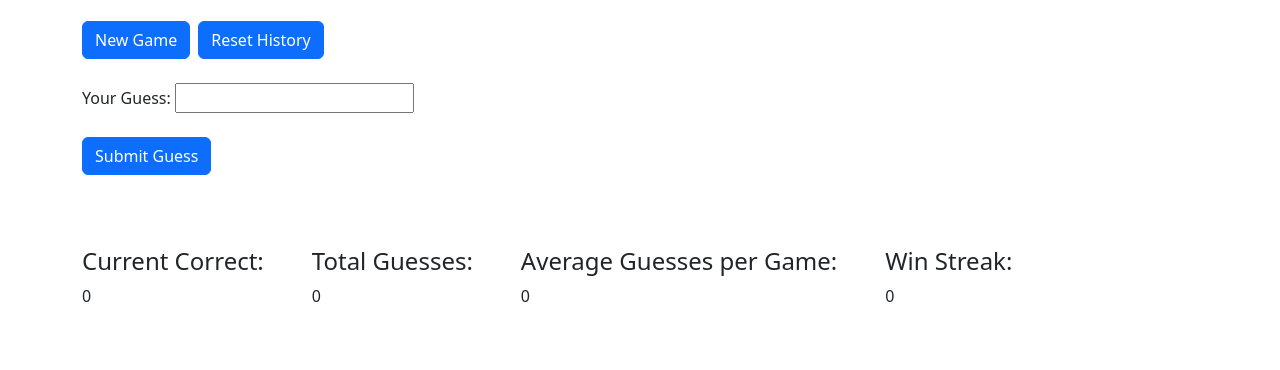
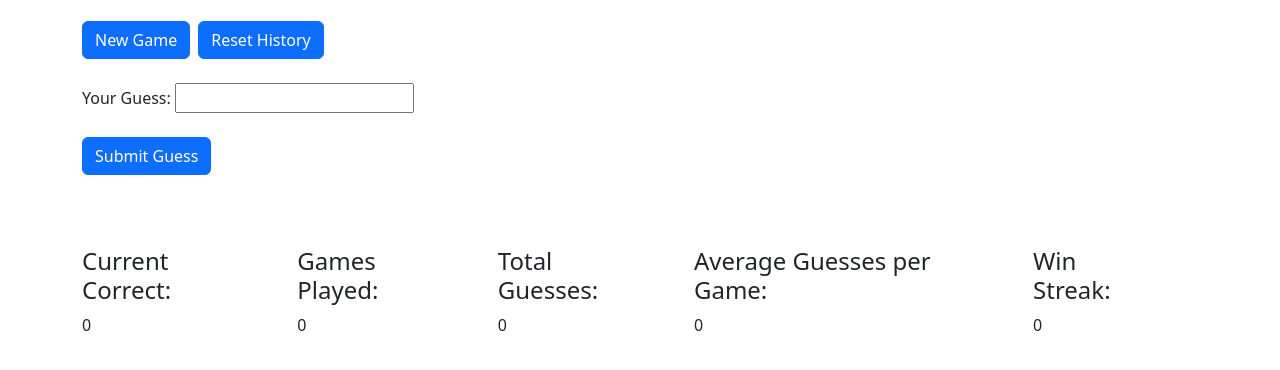
Before and after one commit to danielhuynh0/word-guess-game, a plain HTML site: page index.html in a window 1280 px wide. Both pictures are taken after a click on the button "Reset History". Shown: the part 98-468 px from the top of the page. Drawn offline with nearby package versions, Linux system fonts and the light colour scheme.

Commit message:
added total games played

```diff
--- a/GameScript.js
+++ b/GameScript.js
@@ -23,6 +23,7 @@ function loadedPage() {
         console.log(gameObject["correct"]);
 
         currentCorrect.innerHTML = gameObject["correct"];
+        gamesPlayedElement.innerHTML = gameObject["correct"];
         var guessesSum = parseInt(gameObject["totalGuesses"]) + parseInt(gameObject["currentGameGuesses"]);
         totalGuessesElement.innerHTML = parseInt(guessesSum);
         if(gameObject["correct"] == 0) {
@@ -34,6 +35,7 @@ function loadedPage() {
         winStreakElement.innerHTML = gameObject["winStreak"];
 
         currentCorrect.innerHTML = gameObject["correct"];
+        gamesPlayedElement.innerHTML = gameObject["correct"];
         var guessesSum = parseInt(gameObject["totalGuesses"]) + parseInt(gameObject["currentGameGuesses"]);
         totalGuessesElement.innerHTML = parseInt(guessesSum);
         updateMessages();
@@ -56,6 +58,7 @@ function loadedPage() {
         gameObject["attempts"] = [];
 
         currentCorrect.innerHTML = gameObject["correct"];
+        gamesPlayedElement.innerHTML = gameObject["correct"];
         var guessesSum = parseInt(gameObject["totalGuesses"]) + parseInt(gameObject["currentGameGuesses"]);
         totalGuessesElement.innerHTML = parseInt(guessesSum);
         if(gameObject["correct"] == 0) {
@@ -91,6 +94,7 @@ function resetHistory() {
     gameObject["winStreak"] = 0;
     gameObject["attempts"] = [];
     currentCorrect.innerHTML = gameObject["correct"];
+    gamesPlayedElement.innerHTML = gameObject["correct"];
     totalGuessesElement.innerHTML = gameObject["totalGuesses"];
     avgGuessesElement.innerHTML = 0;
     winStreakElement.innerHTML = gameObject["winStreak"];
@@ -154,6 +158,7 @@ function submitGuess(guess){
         //setupMessage(attempt);
         gameObject["correct"] = gameObject["correct"] + 1;
         currentCorrect.innerHTML = gameObject["correct"];
+        gamesPlayedElement.innerHTML = gameObject["correct"];
         gameObject["totalGuesses"] = parseInt(gameObject["totalGuesses"]) + parseInt(gameObject["currentGameGuesses"]);
         gameObject["currentGameGuesses"] = 0;
         var guessesSum = parseInt(gameObject["totalGuesses"]) + parseInt(gameObject["currentGameGuesses"]);
--- a/index.html
+++ b/index.html
@@ -40,6 +40,10 @@
                 <p id="currentCorrect"></p>
             </div>
             <div class="me-5">
+                <h4>Games Played:</h4>
+                <p id="gamesPlayed"></p>
+            </div>
+            <div class="me-5">
                 <h4>Total Guesses:</h4>
                 <p id="totalGuesses"></p>
             </div>
```
